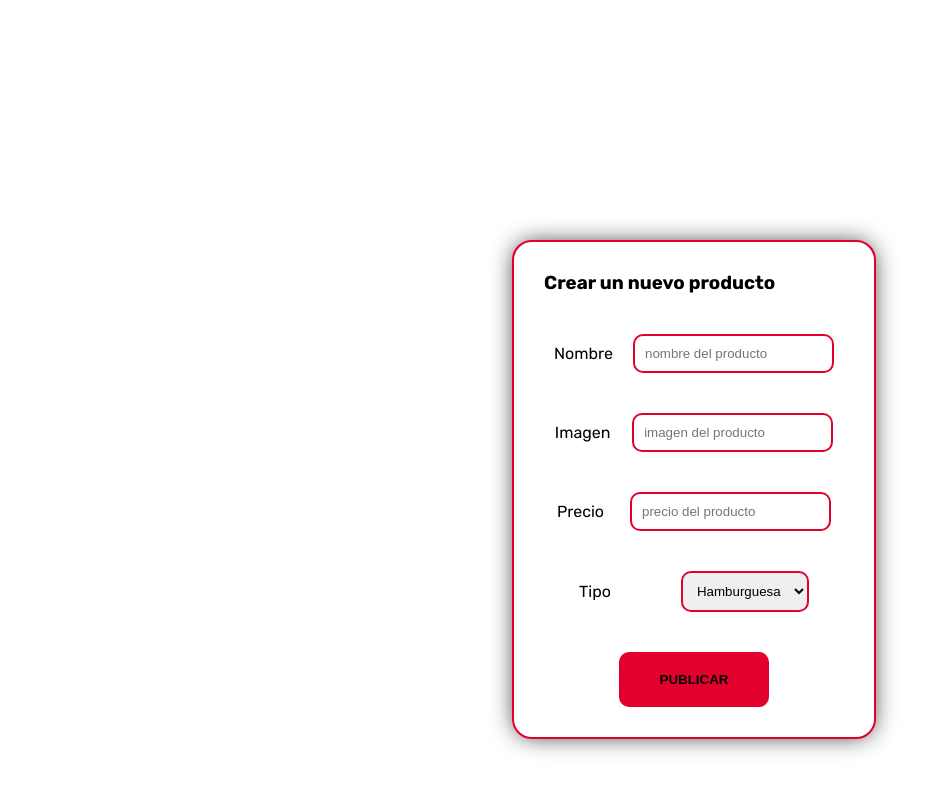
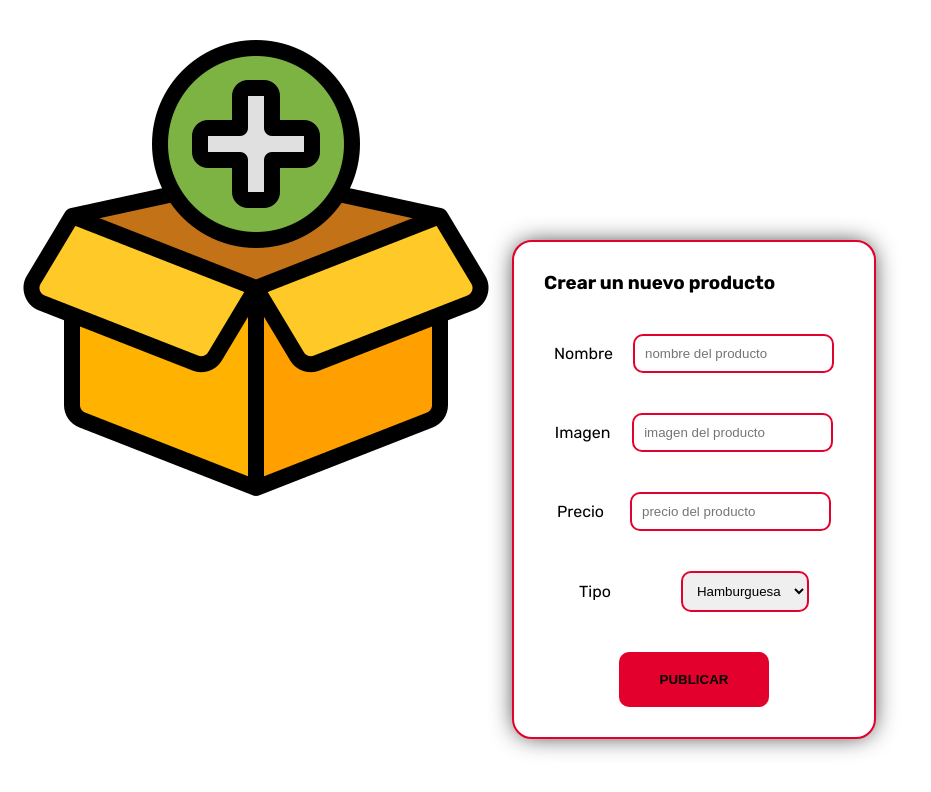
Before and after one commit to Kiger22/Gallery-DOM, a website built with Vite: page Proyecto KFC/index.html in a window 1280 px wide. Shown: the whole page, without its empty margins (0-931 px from the left). Built offline with nearby package versions, Linux system fonts and the light colour scheme.

Commit message:
Update index.html

```diff
--- a/Proyecto KFC/index.html
+++ b/Proyecto KFC/index.html
@@ -11,7 +11,8 @@
 </head>
 
 <body>
-  <form>
+  <img src="./assets/menu-hamburguesa.png" class="botonForm">
+  <form class="noVisible">
     <h3>Crear un nuevo producto</h3>
     <div>
       <label>Nombre</label>
```
